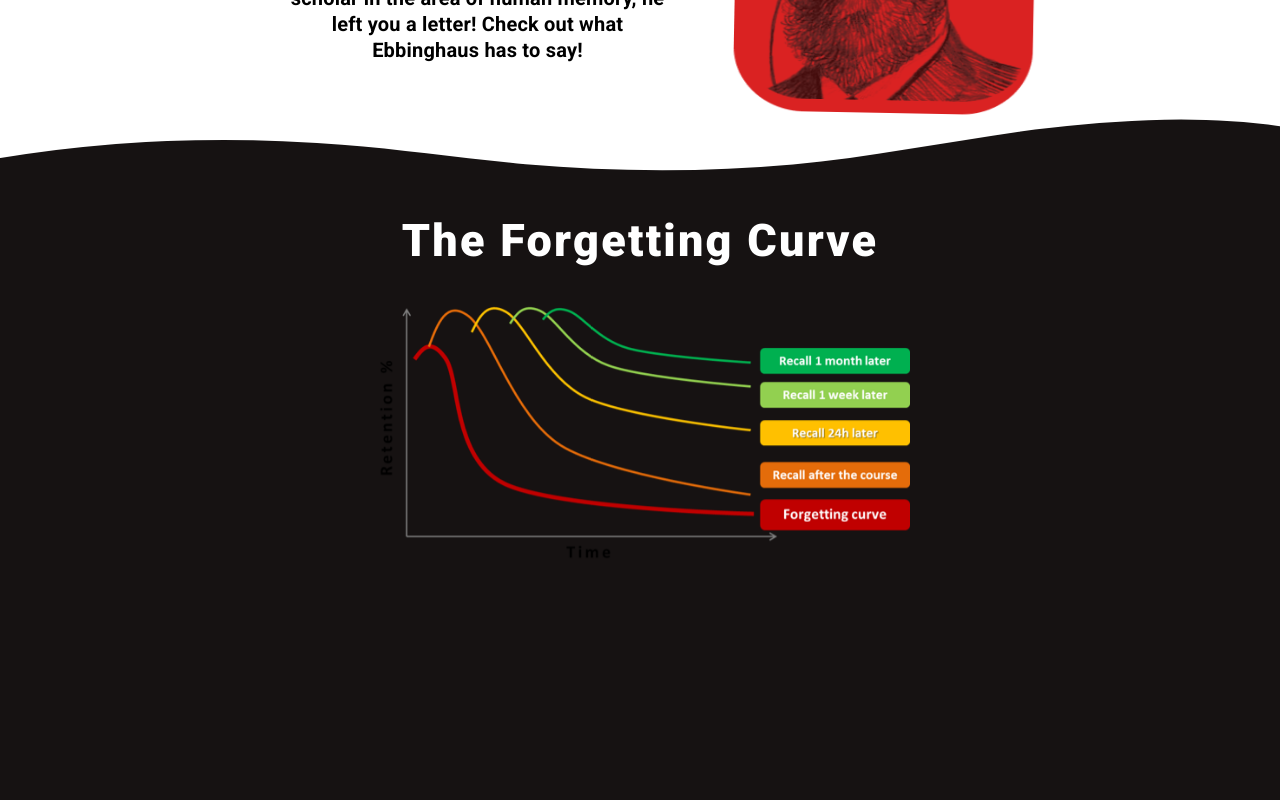
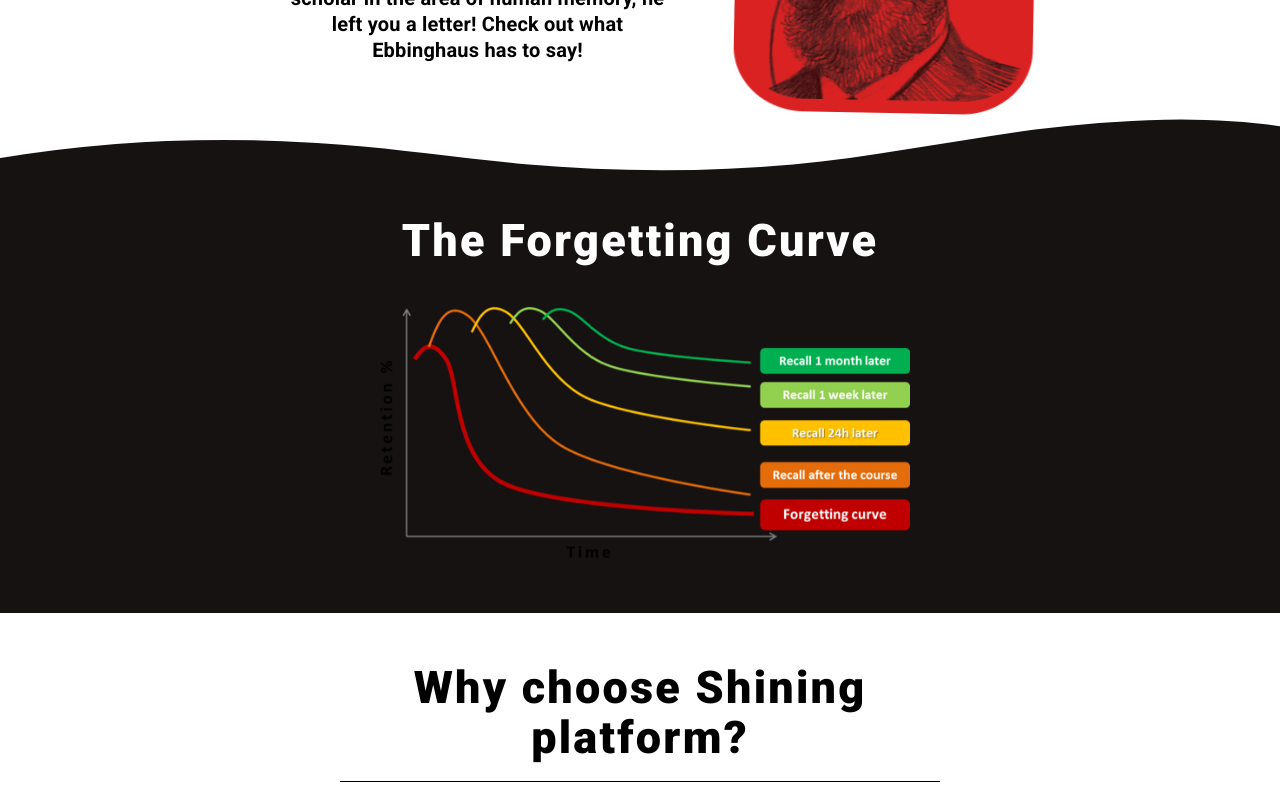
Before and after one commit to emilynakano/shining-front, a React (Create React App) app: page / in a window 1280 px wide. Shown: the part 1107-1907 px from the top of the page. Before the commit the page ends 1704 px from the top, so only its background shows below. Built offline with nearby package versions, Linux system fonts and the light colour scheme; no server answers; a web font is replaced by a local one.

Commit message:
feat: title from motivation section

```diff
--- a/src/pages/home/ForgettingCurveSection.js
+++ b/src/pages/home/ForgettingCurveSection.js
@@ -105,6 +105,7 @@ const Title = styled(StyleTitle)`
 
 const Container = styled.div`
   margin-top: 100px;
+  margin-bottom:40px;
   display: flex;
   flex-direction: column;
   align-items:center;
--- /dev/null
+++ b/src/pages/home/MotivationSection.js
@@ -0,0 +1,36 @@
+import styled from 'styled-components';
+import { Title as StyleTitle } from './FirstSection';
+
+export default function MotivationSection() {
+  return (
+    <Container>
+      <Title>
+        <h1>Why choose Shining platform?</h1>
+      </Title>
+      <Row />
+    </Container>
+  );
+}
+const Container = styled.div`
+  padding-top: 50px;
+  background-color:white;
+  display:flex;
+  flex-direction:column;
+  align-items:center;
+`;
+
+const Row = styled.div`
+  margin: 18px 0;
+  height: 1px;
+  background-color:black;
+  width: 80%;
+  max-width: 600px;
+`;
+
+const Title = styled(StyleTitle)`
+  max-width:600px;
+  text-align:center;
+  h1 {
+    color: black;
+  }
+`;
--- a/src/pages/home/index.js
+++ b/src/pages/home/index.js
@@ -3,6 +3,7 @@ import FirstSection from './FirstSection';
 import SecondSection from './SecondSection';
 import Wave from '../../components/Wave';
 import ForgettingCurveSection from './ForgettingCurveSection';
+import MotivationSection from './MotivationSection';
 
 export default function Home() {
   return (
@@ -11,6 +12,7 @@ export default function Home() {
       <SecondSection />
       <Wave />
       <ForgettingCurveSection />
+      <MotivationSection />
     </Container>
   );
 }
```
